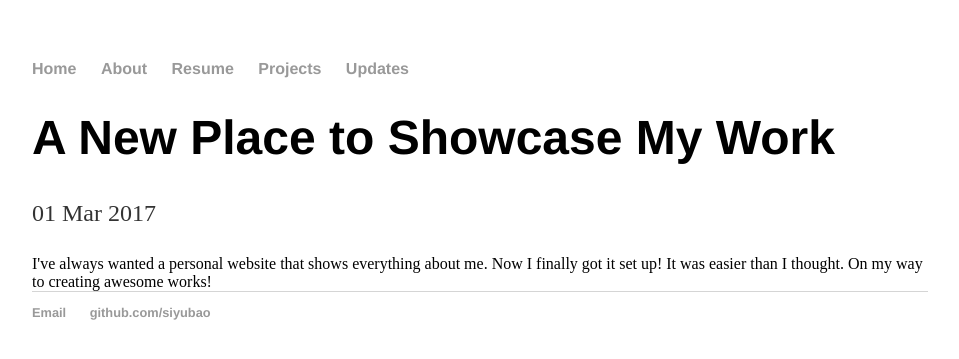
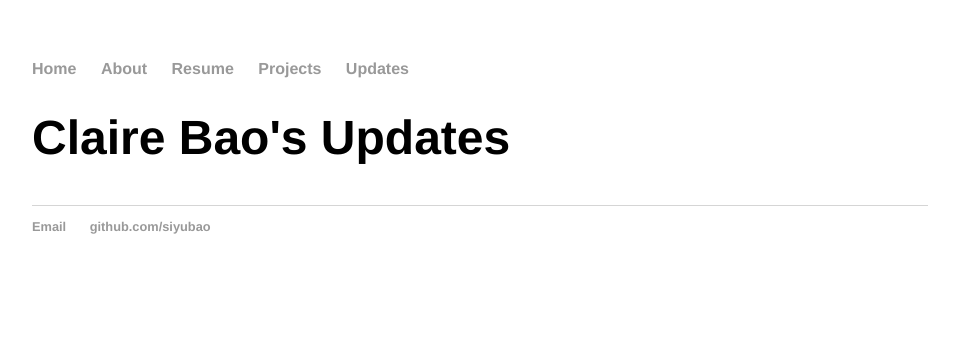
Before and after one commit to siyubao/siyubao.github.io, a Jekyll site: the page built from updates/index.html, in a window 1280 px wide. Shown: the top 359 px of the page, without its empty margins (160-1119 px from the left). Built offline with Jekyll 4.4.1, drawn with Linux system fonts in a browser that asks for light colours.

Commit message:
Update index.html

```diff
--- a/updates/index.html
+++ b/updates/index.html
@@ -1,9 +1,11 @@
 ---
-layout: post
-title: "A New Place to Showcase My Work"
-date: 2017-03-01
+layout: default
+title: Claire Bao's Updates
 ---
+	<h1>{{ page.title }}</h1>
+	<ul class="posts">
 
-I've always wanted a personal website that shows everything about me. Now I finally got it set up! It was easier than I thought.
-
-On my way to creating awesome works!
+	  {% for post in site.posts %}
+	    <li><span>{{ post.date | date_to_string }}</span> » <a href="{{ post.url }}" title="{{ post.title }}">{{ post.title }}</a></li>
+	  {% endfor %}
+	</ul>
```
